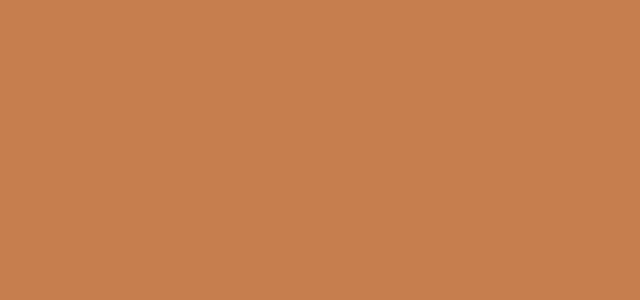
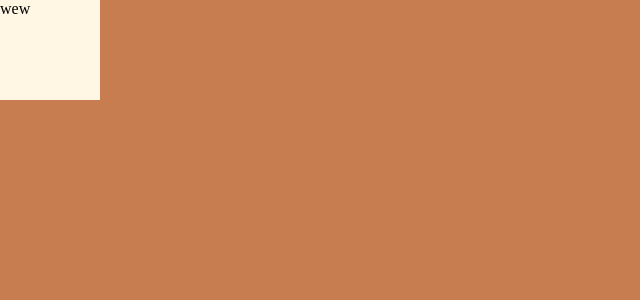
Before and after one commit to Torehpies/kowtsi2, a Vue app: page /profile in a window 1280 px wide. Shown: the top 300 px of the page, without its empty margins (0-640 px from the left). Built offline with nearby package versions, Linux system fonts and the light colour scheme.

Commit message:
initial commit

```diff
--- a/src/views/Index.vue
+++ b/src/views/Index.vue
@@ -1,7 +1,7 @@
 <template>
   <div>
     <h1> Welcome to Kowtsi </h1>
-    <router-link to="/login">Login</router-link>
+    <router-link to="/profile">Login</router-link>
   </div>
 </template>
 
--- a/src/views/Profile.vue
+++ b/src/views/Profile.vue
@@ -1,6 +1,6 @@
 <template>
-  <div>
-
+  <div id= "div1">
+    <label>wew</label>
   </div>
 </template>
 
@@ -8,6 +8,10 @@
 
 </script>
 
-<style lang="scss" scoped>
-
+<style scoped>
+  #div1{
+      height: 100px;
+      width: 100px;
+      background-color: #FFF7E4;
+  }
 </style>
```
